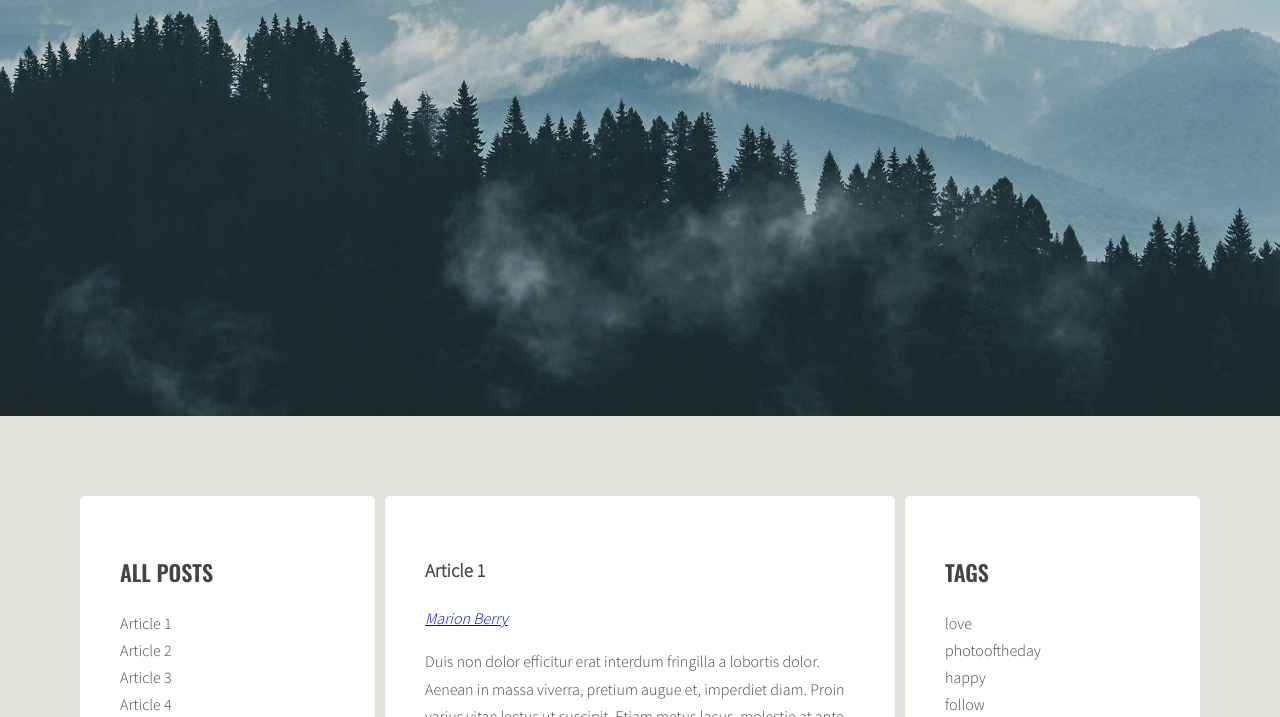
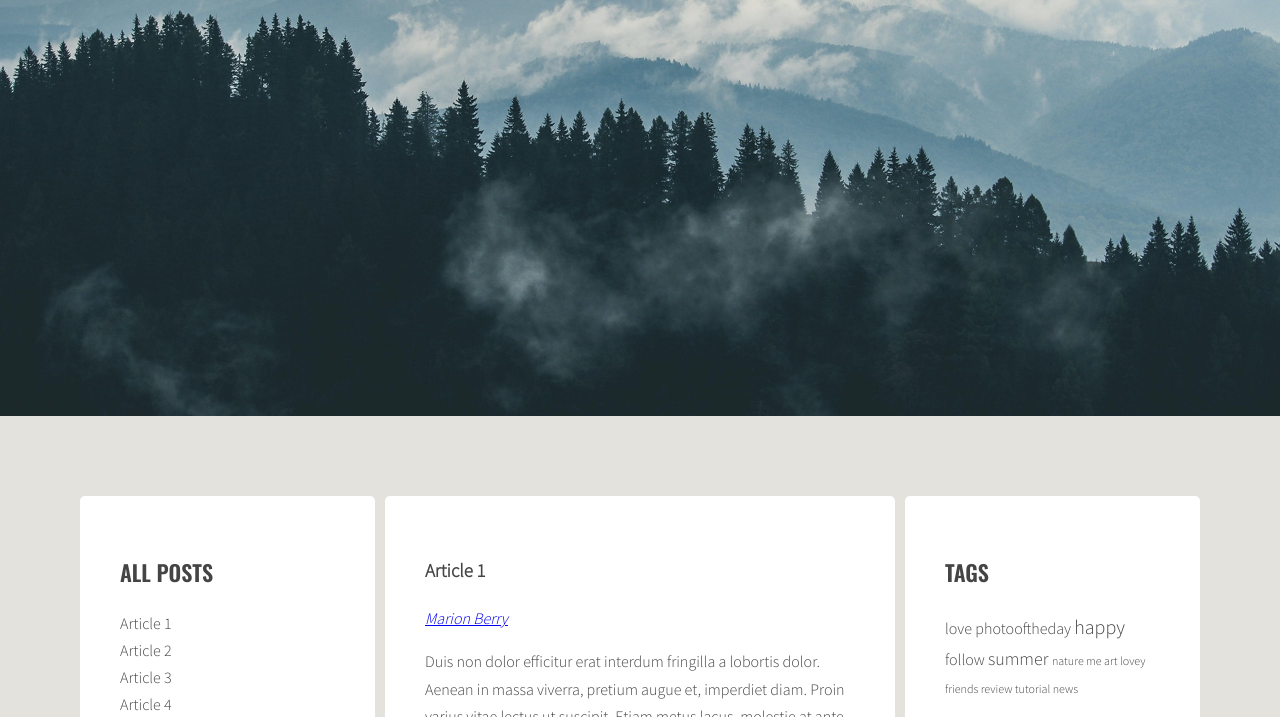
Before and after one commit to Jacob120/javascript-blog, a website: page index.html in a window 1280 px wide. Shown: the part 224-941 px from the top of the page. Drawn offline with nearby package versions, Linux system fonts and the light colour scheme.

Commit message:
Add tags font size

```diff
--- a/css/style.css
+++ b/css/style.css
@@ -1,4 +1,4 @@
-@import url("https://fonts.googleapis.com/css?family=Oswald:400,600|Sacramento|Source+Sans+Pro:300&subset=latin-ext");
+@import url('https://fonts.googleapis.com/css?family=Oswald:400,600|Sacramento|Source+Sans+Pro:300&subset=latin-ext');
 /* Variables */
 /* Global */
 *,
@@ -10,7 +10,7 @@
 body {
   margin: 0;
   background: #e3e2dd;
-  font-family: "Source Sans Pro", sans-serif;
+  font-family: 'Source Sans Pro', sans-serif;
   color: #444;
   font-weight: 300;
   font-size: 16px;
@@ -25,7 +25,7 @@ body {
 .section-title {
   font-size: 22px;
   text-transform: uppercase;
-  font-family: "Oswald", sans-serif;
+  font-family: 'Oswald', sans-serif;
   font-weight: 600;
 }
 .section-title span {
@@ -73,7 +73,7 @@ body {
 .logo {
   position: absolute;
   width: 100%;
-  font-family: "Sacramento", cursive;
+  font-family: 'Sacramento', cursive;
   color: #123c69;
   font-weight: 400;
   font-size: 104px;
@@ -100,6 +100,32 @@ body {
 
 .list-horizontal li {
   display: inline-block;
+}
+
+/* Tags */
+
+.tags li {
+  display: inline;
+}
+
+.tag-size-1 {
+  font-size: 12px;
+}
+
+.tag-size-2 {
+  font-size: 14px;
+}
+
+.tag-size-3 {
+  font-size: 16px;
+}
+
+.tag-size-4 {
+  font-size: 18px;
+}
+
+.tag-size-5 {
+  font-size: 20px;
 }
 
 /* Authors */
--- a/js/script.js
+++ b/js/script.js
@@ -33,7 +33,7 @@
     optArticleAuthorSelector = '.post-author',
     optTagsListSelector = '.tags.list',
     optCloudClassCount = 5,
-    optCloudClassprefix = 'tag-size-';
+    optCloudClassPrefix = 'tag-size-';
 
   // eslint-disable-next-line no-inner-declarations
   function generateTitleLinks(customSelector = '') {
@@ -84,8 +84,14 @@
     }
     return params;
   }
-
-  function calculateTagClass(count, params) {}
+  // eslint-disable-next-line no-inner-declarations
+  function calculateTagClass(count, params) {
+    const normalizedCount = count - params.min;
+    const normalizedMax = params.max - params.min;
+    const percentage = normalizedCount / normalizedMax;
+    const classNumber = Math.floor(percentage * (optCloudClassCount - 1) + 1);
+    return optCloudClassPrefix + classNumber;
+  }
 
   /* GENERATE TAGS  */
 
@@ -120,6 +126,7 @@
         } else {
           allTags[tag]++;
         }
+
         /* END LOOP: for each tag */
       }
       /* insert HTML of all the links into the tags wrapper */
```
